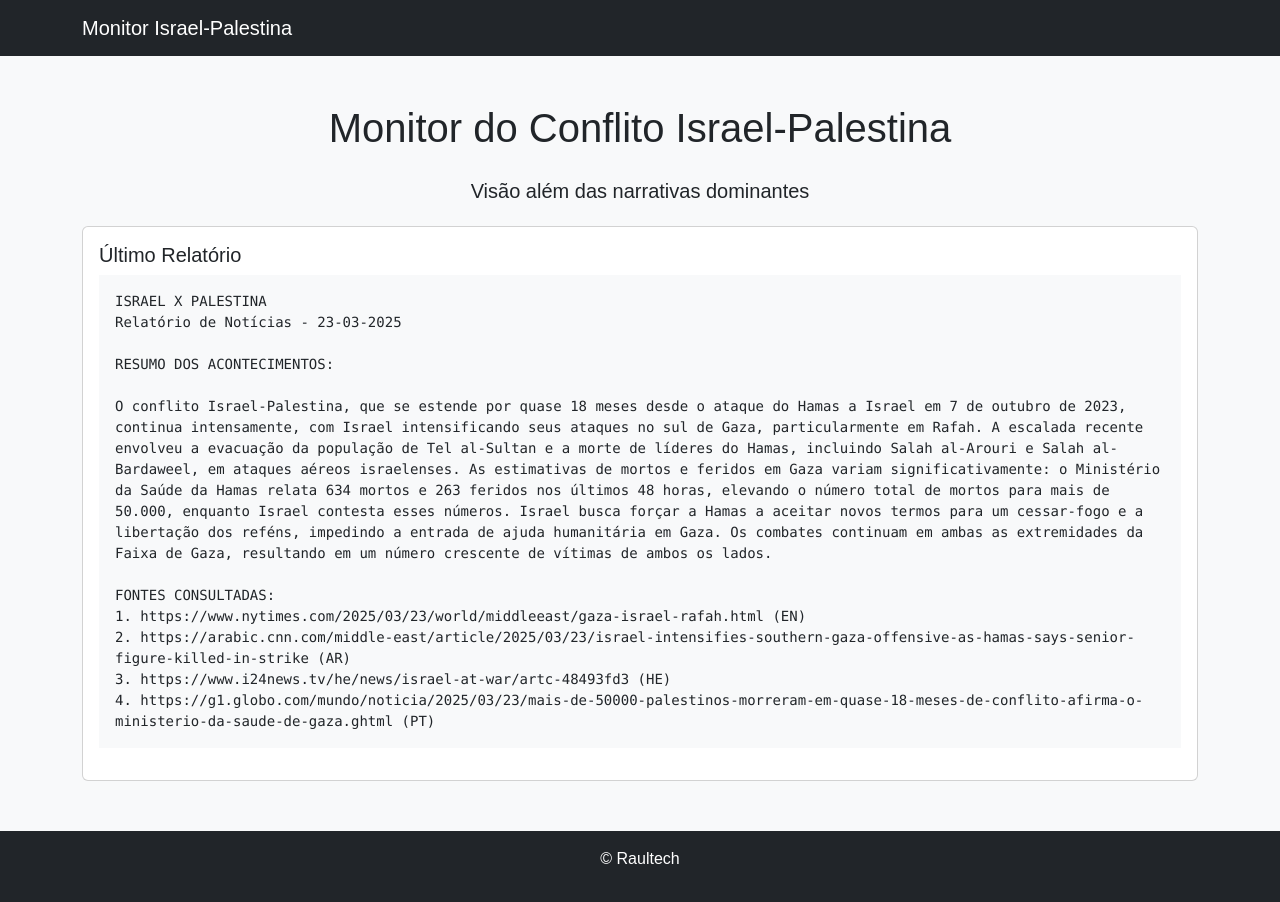
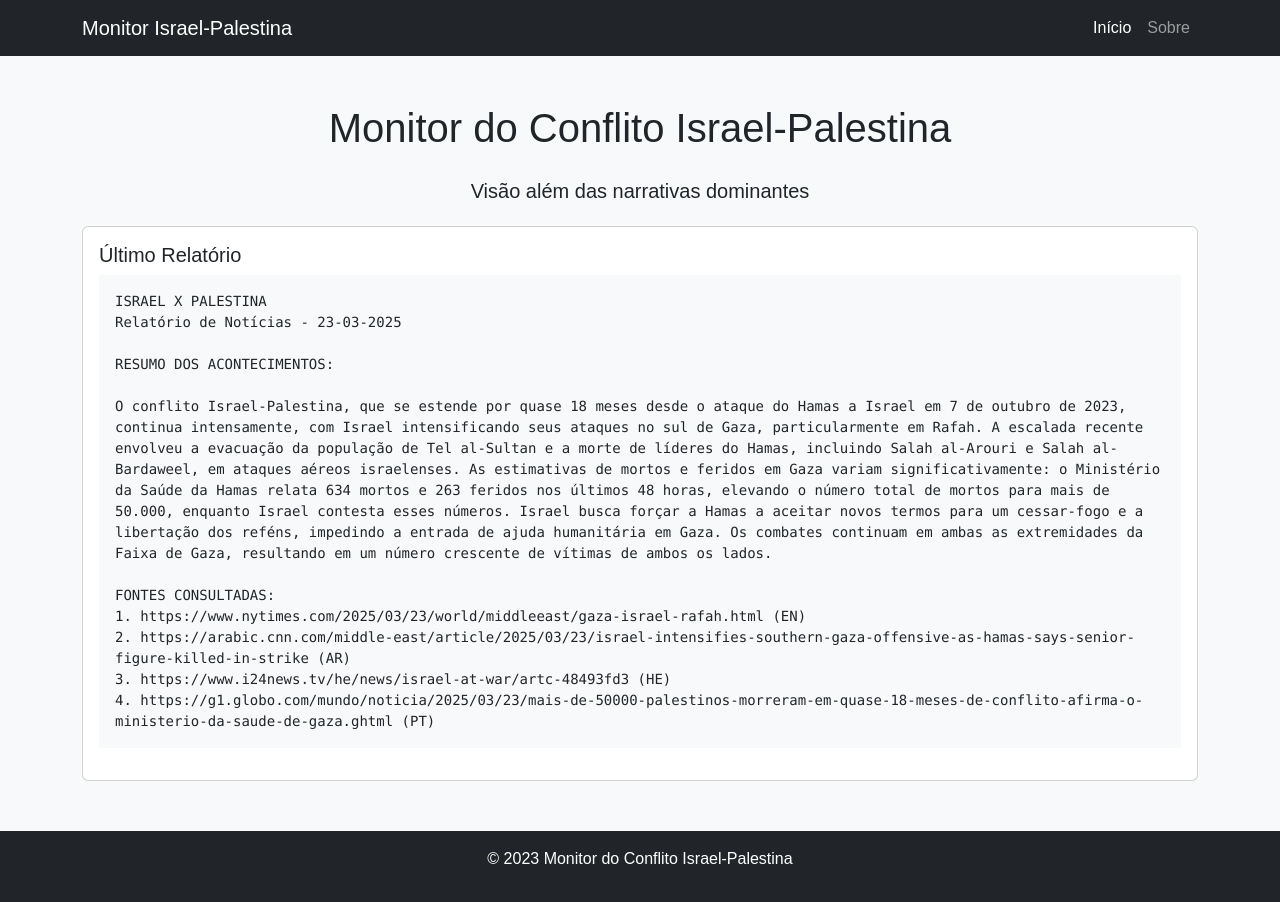
Before and after one commit to RaulCN/monitor_de_noticias_Israel_x_Palestina, a plain HTML site: page index.html in a window 1280 px wide. Drawn offline with nearby package versions, Linux system fonts and the light colour scheme.

Commit message:
Update index.html

```diff
--- a/index.html
+++ b/index.html
@@ -10,7 +10,20 @@
 <body>
   <nav class="navbar navbar-expand-lg navbar-dark bg-dark">
     <div class="container">
-      <a class="navbar-brand" href="#">Monitor Israel-Palestina</a>
+      <a class="navbar-brand" href="index.html">Monitor Israel-Palestina</a>
+      <button class="navbar-toggler" type="button" data-bs-toggle="collapse" data-bs-target="#navbarNav">
+        <span class="navbar-toggler-icon"></span>
+      </button>
+      <div class="collapse navbar-collapse" id="navbarNav">
+        <ul class="navbar-nav ms-auto">
+          <li class="nav-item">
+            <a class="nav-link active" href="index.html">Início</a>
+          </li>
+          <li class="nav-item">
+            <a class="nav-link" href="sobre.html">Sobre</a>
+          </li>
+        </ul>
+      </div>
     </div>
   </nav>
 
@@ -27,7 +40,7 @@
   </div>
 
   <footer class="bg-dark text-white text-center py-3">
-    <p>&copy; Raultech</p>
+    <p>&copy; 2023 Monitor do Conflito Israel-Palestina</p>
   </footer>
 
   <script src="https://cdn.jsdelivr.net/npm/bootstrap@5.3.0/dist/js/bootstrap.bundle.min.js"></script>
```
